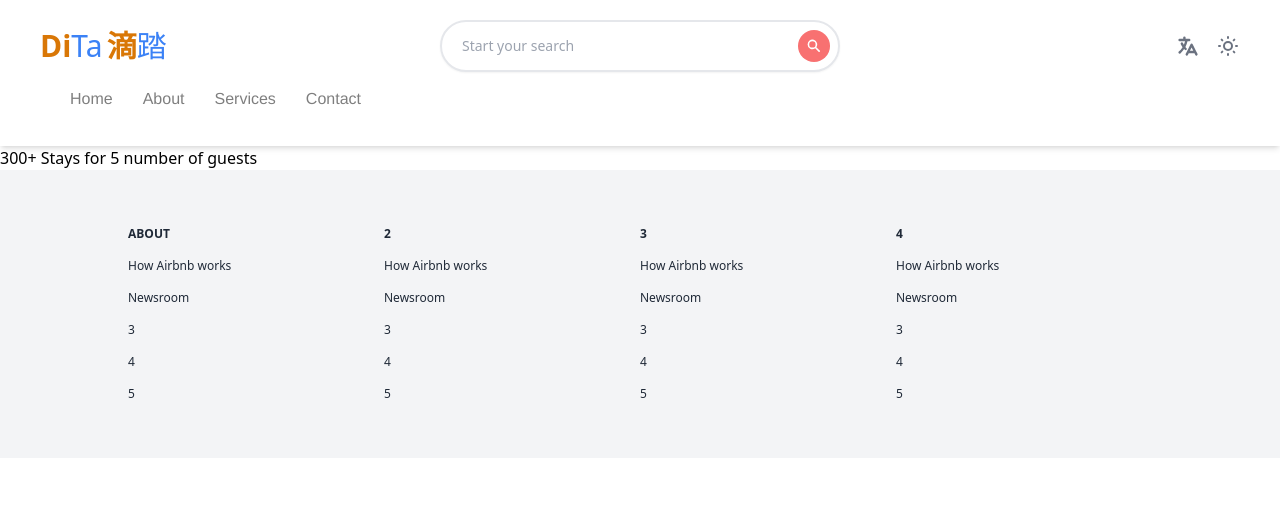
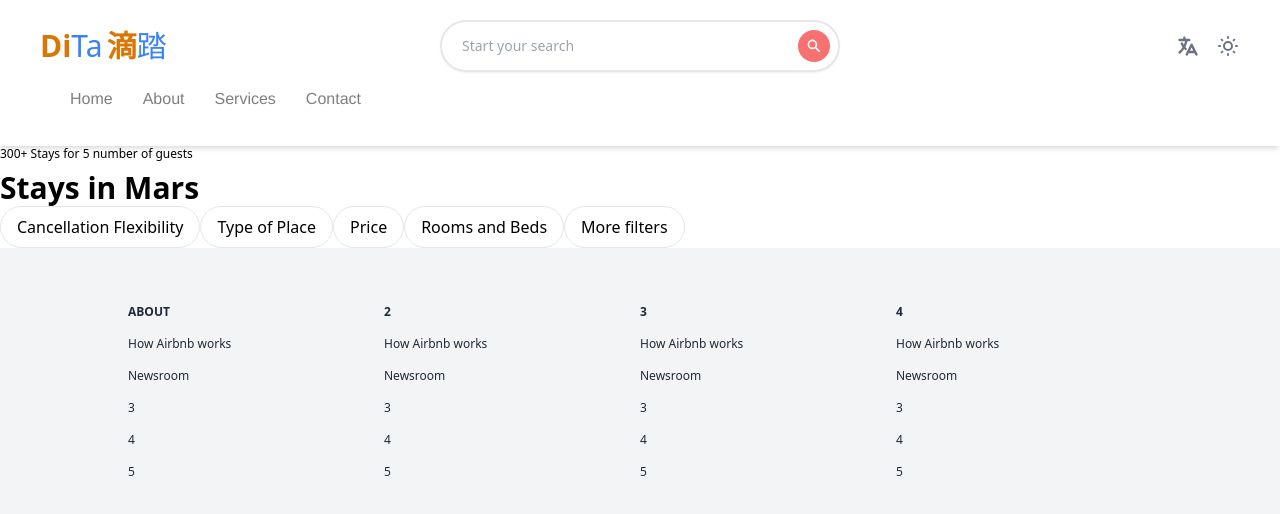
Before and after one commit to booth-algo/DiTa, a Next.js app in the folder dita/: page /search in a window 1280 px wide. Shown: the top 514 px of the page. Built offline with nearby package versions, Linux system fonts and the light colour scheme.

Commit message:
minor updates

```diff
--- a/dita/pages/aboutUs.tsx
+++ b/dita/pages/aboutUs.tsx
@@ -1,8 +1,17 @@
 import React from 'react'
+import Footer from '../components/Footer';
+import Header from '../components/Header';
 
 function aboutUs() {
   return (
-    <div>aboutUs</div>
+    <div>
+      <Header />
+
+      About Us
+
+
+      <Footer />
+    </div>
   )
 }
 
--- a/dita/pages/contactUs.tsx
+++ b/dita/pages/contactUs.tsx
@@ -7,7 +7,7 @@
     <div>
       <Header />
 
-
+      Contact Us
 
       <Footer />
     </div>
--- a/dita/pages/search.tsx
+++ b/dita/pages/search.tsx
@@ -6,10 +6,21 @@
   return (
     <div className='h-screen'>
     <Header />
-        <main>
+        <main className='flex'>
             <section>
-                <p>300+ Stays for 5 number of guests</p>
-            {/* Video stopped at 1:10:00 */}
+              <p className='text-xs'>300+ Stays for 5 number of guests</p>
+
+              <h1 className='text-3xl font-semibold mt-2'>Stays in Mars</h1>
+
+              <div className='flex'>
+                <p className='button'>Cancellation Flexibility</p>
+                <p className='button'>Type of Place</p>
+                <p className='button'>Price</p>
+                <p className='button'>Rooms and Beds</p>
+                <p className='button'>More filters</p>
+              </div>
+
+
             </section>
 
         </main>
--- a/dita/styles/globals.css
+++ b/dita/styles/globals.css
@@ -3,7 +3,14 @@
 @tailwind utilities;
 
 
-/* response nav bar */
+@layer components {
+    .button {
+        @apply px-4 py-2 border rounded-full cursor-pointer hover:shadow-lg
+        active:scale-95 active:bg-gray-100 transition duration-100 ease-out;
+    }
+}
+
+/* responsive nav bar */
 #navBar {
     background: transparent;
     display: flex;
```
